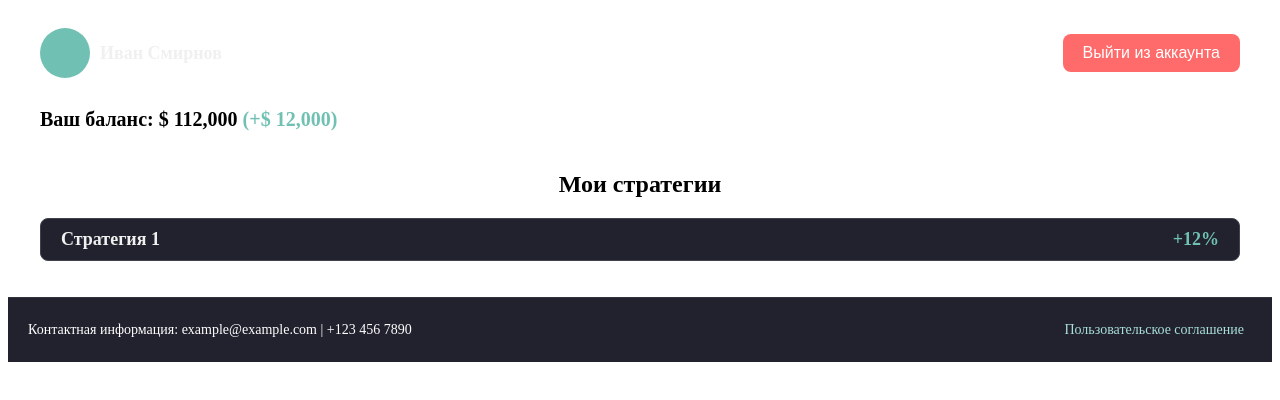
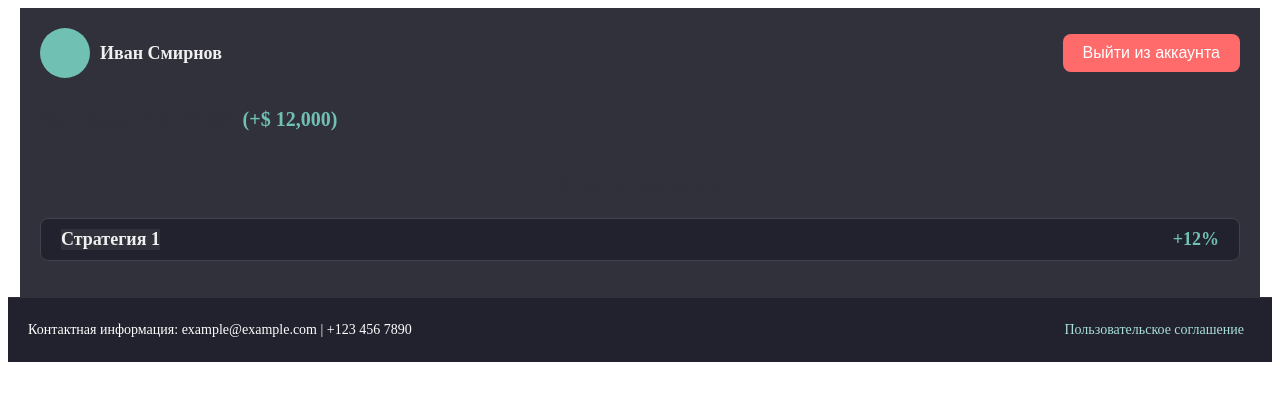
Before and after one commit to PolyMGLA/ups_trading, a SvelteKit app in the folder src/frontend/: page /lk in a window 1280 px wide. Shown: the top 400 px of the page. Built offline with nearby package versions, Linux system fonts and the light colour scheme.

Commit message:
Change: finally changed colors

```diff
--- a/src/frontend/src/routes/lk/+page.svelte
+++ b/src/frontend/src/routes/lk/+page.svelte
@@ -19,13 +19,15 @@
       margin: 0;
       font-family: Arial, sans-serif;
       background-color: #30313A;
-      color: white;
+      color: #30313A;
     }
 
     .account-page {
       padding: 20px;
       max-width: 1200px;
       margin: 0 auto;
+      background-color: #30313A;
+      color: #30313A;
     }
 
     .account-header {
@@ -33,6 +35,8 @@
       justify-content: space-between;
       align-items: center;
       margin-bottom: 30px;
+      background-color: #30313A;
+      color: #30313A;
     }
 
     .user-info {
@@ -52,6 +56,7 @@
       font-size: 18px;
       font-weight: bold;
       color: #f0f0f0;
+      background-color: #30313A;
     }
 
     .logout-btn {
@@ -117,6 +122,7 @@
     .strategy-name {
       font-weight: bold;
       color: #f0f0f0;
+      background-color: #30313A;
     }
 
     .strategy-result {
```
